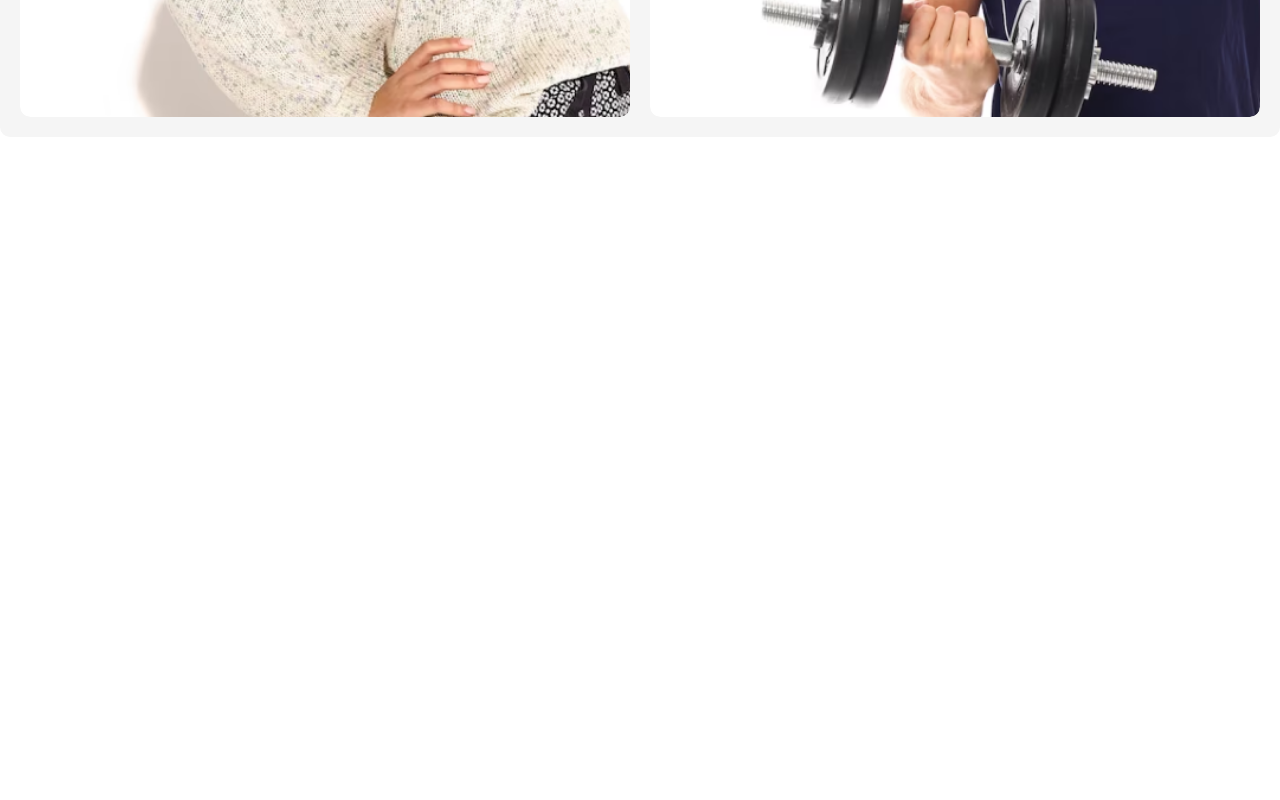
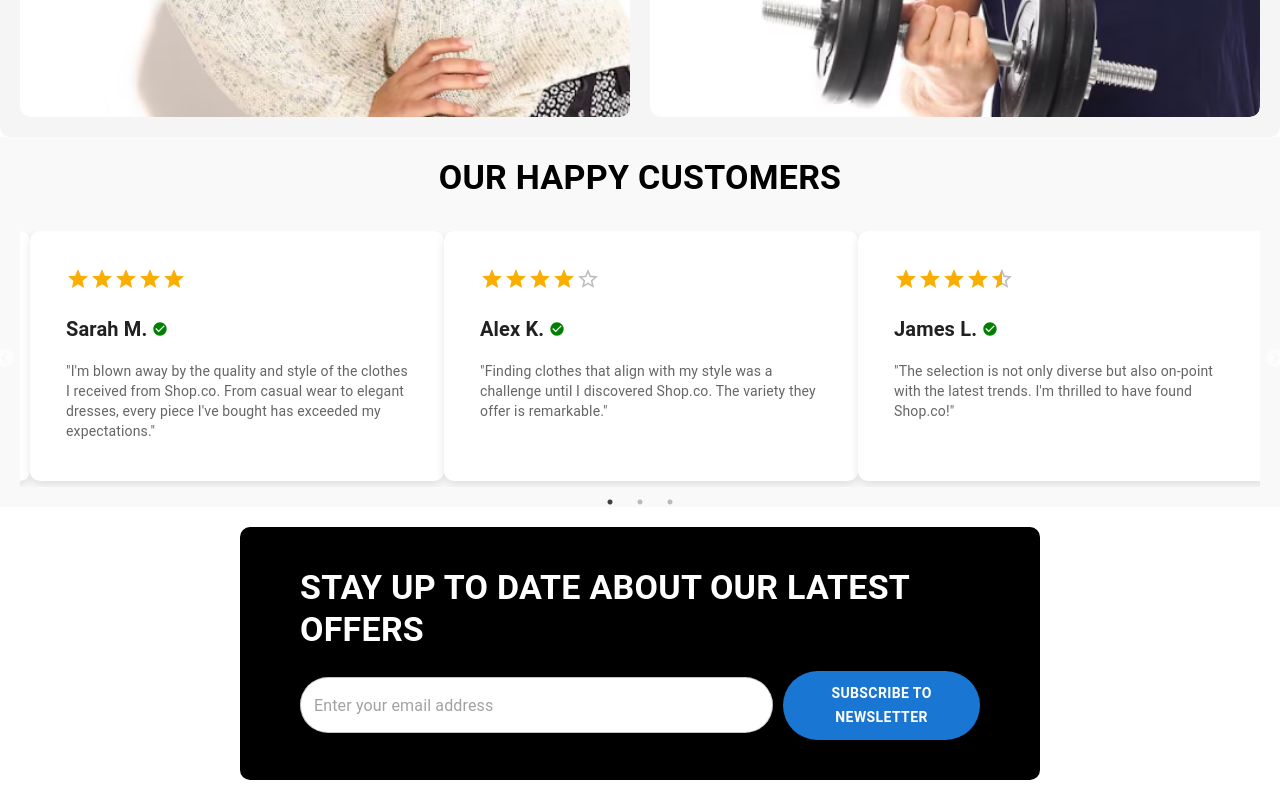
Before and after one commit to RebootCode2024/western-clothing-shop, a Next.js app: page / in a window 1280 px wide. Shown: the part 3168-3968 px from the top of the page. Before the commit the page ends 3305 px from the top, so only its background shows below. Built offline with nearby package versions, Linux system fonts and the light colour scheme.

Commit message:
newsletter added

```diff
--- a/package.json
+++ b/package.json
@@ -16,6 +16,7 @@
     "next": "^14.2.7",
     "react": "^18.3.1",
     "react-dom": "^18.3.1",
+    "react-slick": "^0.30.2",
     "slick-carousel": "^1.8.1",
     "swiper": "^11.1.12"
   },
--- a/src/app/components/HappyCustomers.jsx
+++ b/src/app/components/HappyCustomers.jsx
@@ -0,0 +1,101 @@
+"use client"; // Mark this component as a client-side component
+
+import React from "react";
+import { Box, Typography, Card, CardContent } from "@mui/material";
+import Rating from "@mui/material/Rating";
+import Slider from "react-slick";
+import CheckCircleIcon from "@mui/icons-material/CheckCircle";
+
+// Mock customer data
+const customers = [
+  {
+    name: "Sarah M.",
+    rating: 5,
+    review:
+      "I'm blown away by the quality and style of the clothes I received from Shop.co. From casual wear to elegant dresses, every piece I've bought has exceeded my expectations.",
+  },
+  {
+    name: "Alex K.",
+    rating: 4,
+    review:
+      "Finding clothes that align with my style was a challenge until I discovered Shop.co. The variety they offer is remarkable.",
+  },
+  {
+    name: "James L.",
+    rating: 4.5,
+    review:
+      "The selection is not only diverse but also on-point with the latest trends. I'm thrilled to have found Shop.co!",
+  },
+];
+
+// Slider settings
+const sliderSettings = {
+  dots: true,
+  infinite: true,
+  speed: 500,
+  slidesToShow: 3,
+  slidesToScroll: 1,
+  responsive: [
+    {
+      breakpoint: 1024,
+      settings: {
+        slidesToShow: 2,
+        slidesToScroll: 1,
+      },
+    },
+    {
+      breakpoint: 600,
+      settings: {
+        slidesToShow: 1,
+        slidesToScroll: 1,
+      },
+    },
+  ],
+};
+
+const HappyCustomers = () => {
+  return (
+    <Box sx={{ padding: "20px", backgroundColor: "#f9f9f9" }}>
+      <Typography variant="h4" sx={{ fontWeight: "bold", textAlign: "center", mb: 4 }}>
+        OUR HAPPY CUSTOMERS
+      </Typography>
+
+      <Slider {...sliderSettings}>
+        {customers.map((customer, index) => (
+          <Card
+            key={index}
+            sx={{
+              margin: "0 10px",
+              padding: "20px",
+              borderRadius: "10px",
+              boxShadow: "0px 4px 10px rgba(0, 0, 0, 0.1)",
+              height: "250px", // Ensuring all cards have the same height
+              display: "flex",
+              flexDirection: "column",
+              justifyContent: "space-between", // Aligns content with equal space
+              overflow: "hidden", // Ensures content doesn't overflow
+            }}
+          >
+            <CardContent>
+              <Rating value={customer.rating} precision={0.5} readOnly sx={{ textAlign: "left" }} />
+              <Box sx={{ display: 'flex', alignItems: 'center', justifyContent: 'flex-start', mt: 2 }}>
+                <Typography variant="h6" sx={{ fontWeight: "bold", marginRight: '5px', textAlign: 'left' }}>
+                  {customer.name}
+                </Typography>
+                <CheckCircleIcon sx={{ color: "green", fontSize: "16px" }} />
+              </Box>
+              <Typography
+                variant="body2"
+                sx={{ mt: 2, color: "#666", textAlign: 'left', overflow: 'hidden', textOverflow: 'ellipsis' }}
+              >
+                "{customer.review}"
+              </Typography>
+            </CardContent>
+          </Card>
+        ))}
+      </Slider>
+    </Box>
+  );
+};
+
+export default HappyCustomers;
--- /dev/null
+++ b/src/app/components/NewsletterSubscribe.jsx
@@ -0,0 +1,49 @@
+"use client"; // Mark this component as a client-side component
+
+import React from 'react';
+import { Box, Typography, TextField, Button } from '@mui/material';
+
+const NewsletterSubscribe = () => {
+  return (
+    <Box
+      sx={{
+        backgroundColor: '#000',
+        color: '#fff',
+        padding: { xs: '20px', md: '40px 60px' }, // Padding for mobile and desktop
+        textAlign: { xs: 'center', md: 'left' },
+        borderRadius: '10px',
+        margin: '20px 0', // Margin around the component
+        maxWidth: { xs: '100%', md: '800px' }, // Set a max width for desktop
+        mx: 'auto', // Center the component horizontally
+      }}
+    >
+      <Typography variant="h4" sx={{ fontWeight: 'bold', marginBottom: '20px' }}>
+        STAY UP TO DATE ABOUT OUR LATEST OFFERS
+      </Typography>
+
+      <Box
+        sx={{
+          display: 'flex',
+          flexDirection: { xs: 'column', md: 'row' },
+          alignItems: 'center',
+          gap: '10px',
+        }}
+      >
+        <TextField
+          placeholder="Enter your email address"
+          variant="outlined"
+          InputProps={{ sx: { borderRadius: '50px', backgroundColor: '#fff' } }}
+          fullWidth
+        />
+        <Button
+          variant="contained"
+          sx={{ borderRadius: '50px', padding: '10px 30px', fontWeight: 'bold' }}
+        >
+          Subscribe to Newsletter
+        </Button>
+      </Box>
+    </Box>
+  );
+};
+
+export default NewsletterSubscribe;
--- a/src/app/page.tsx
+++ b/src/app/page.tsx
@@ -5,7 +5,8 @@ import BrandsLogos from './components/brands-logos';  // Import the new BrandsLo
 import NewArrivals from './components/NewArrivals'; // Import the NewArrivals component
 import TopSelling from './components/TopSelling'; // Import the TopSelling component
 import BrowseByDressStyle from './components/BrowseByDressStyle'; // Import the BrowseByDressStyle component
-// import HappyCustomers from './components/HappyCustomers'; // Import the HappyCustomers component
+import HappyCustomers from './components/HappyCustomers'; // Import the HappyCustomers component
+import NewsletterSubscribe from './components/NewsletterSubscribe'; // Import the NewsletterSubscribe component
 
 export default function Home() {
   return (
@@ -32,7 +33,10 @@ export default function Home() {
       <BrowseByDressStyle />
 
       {/* Include the HappyCustomers component */}
-      {/* <HappyCustomers /> */}
+      <HappyCustomers />
+
+      {/* Include the NewsletterSubscribe component */}
+      <NewsletterSubscribe />
 
       {/* Other sections or components */}
     </main>
```
Also changed, not shown: 1 other file (tests, documents, lock files or other folders).
